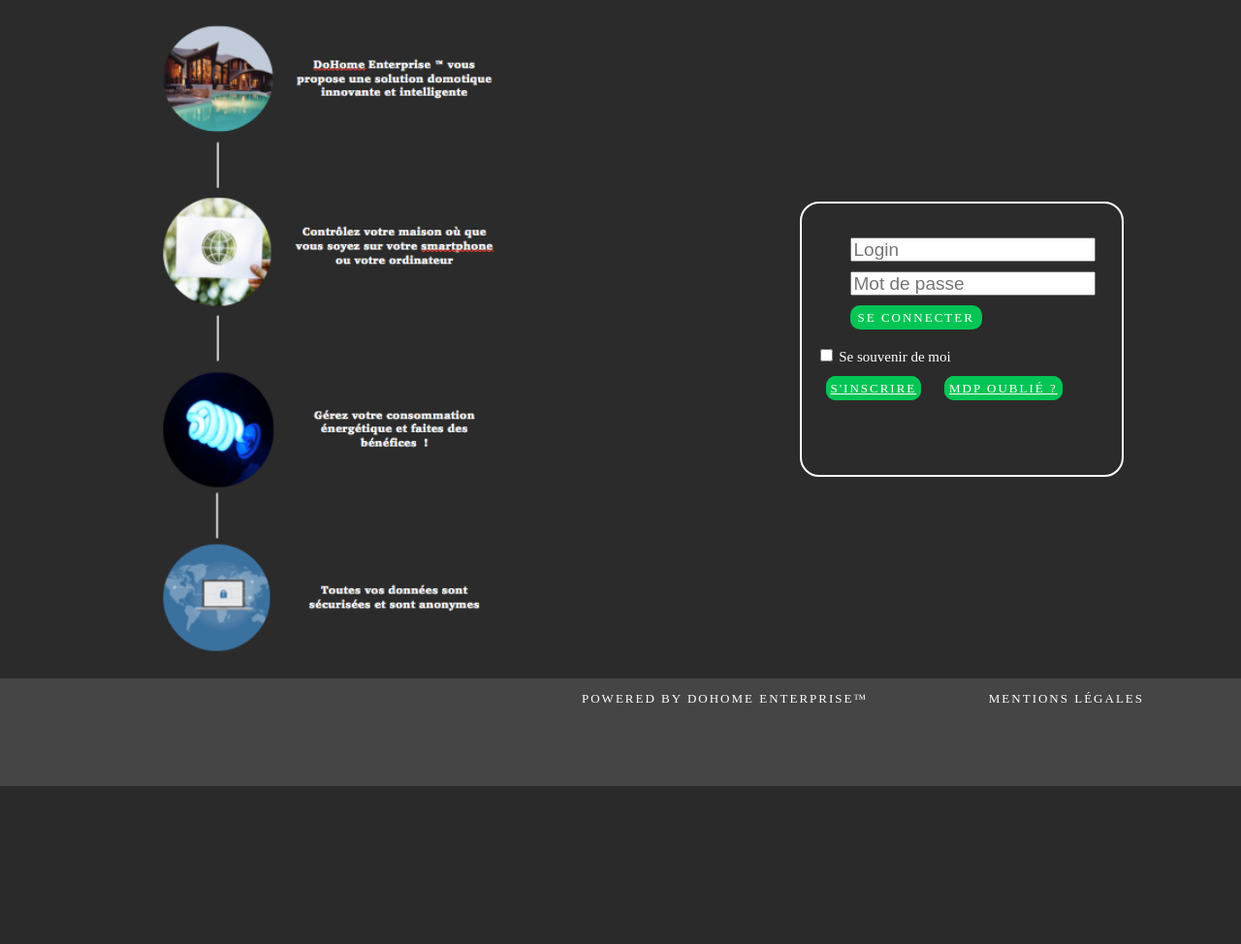
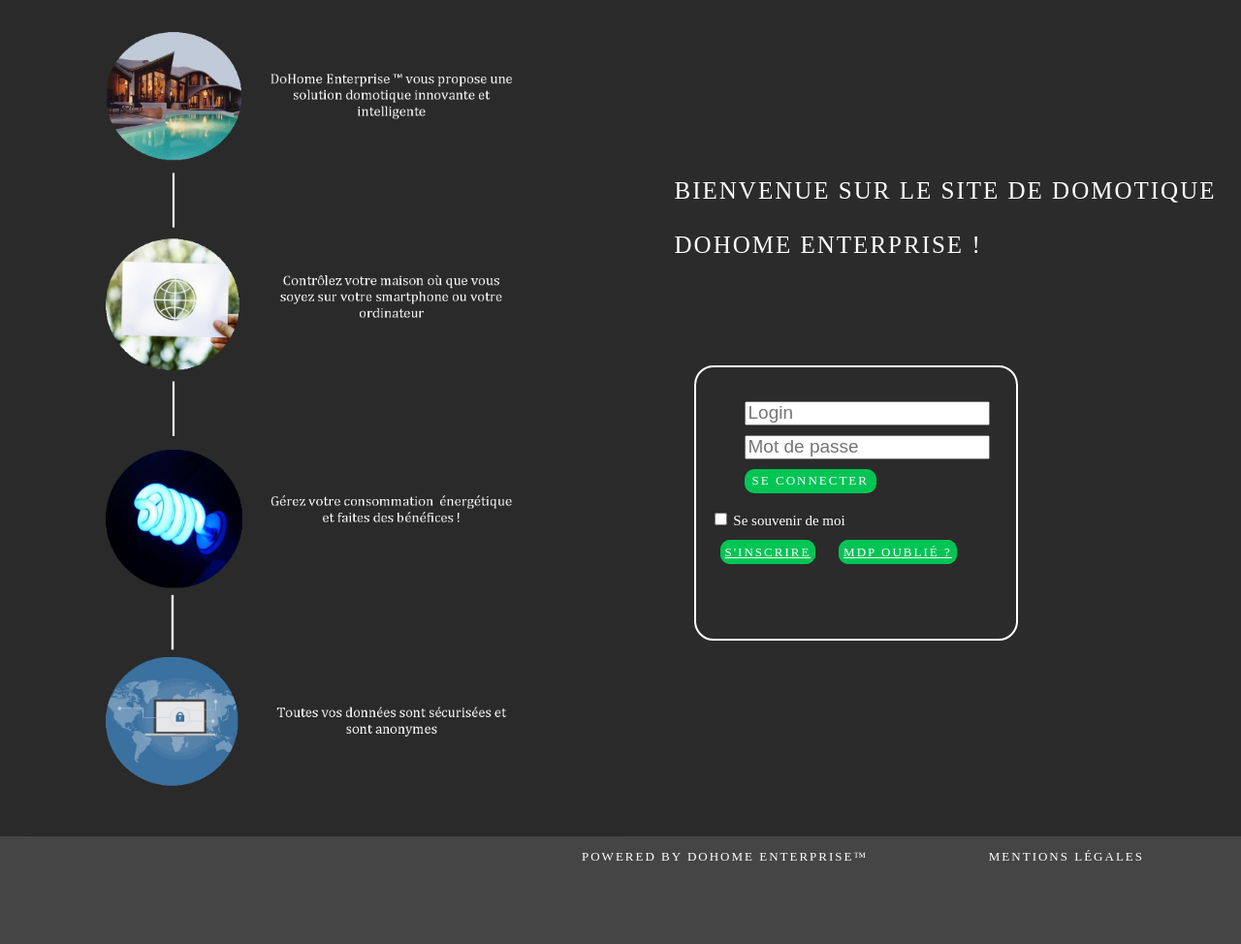
Before and after one commit to Nicolass-B/dohome_enterprise, a PHP site: page / in a window 1280 px wide. Shown: the part 120-1094 px from the top of the page at 97% size. Before the commit the page ends 931 px from the top, so only its background shows below. Run offline with PHP 8.4, Linux system fonts and the light colour scheme.

Commit message:
Modification page d'acceuil et haut de page

```diff
--- a/css/style_home.css
+++ b/css/style_home.css
@@ -8,7 +8,7 @@ header {
 
 body {
     background-size: cover;
-    background-image: linear-gradient(to bottom right, #2b2b2b, #2b2b2b);
+    background-image: linear-gradient(to bottom right, #2a2a2a, #2a2a2a);
     margin: 0;
     height: auto;
     width: 100%;
@@ -34,13 +34,6 @@ nav {
     text-transform: uppercase;
     color: white;
 }
- #presentation{
-     width: 500px;
-     height: 700px;
- }
-
-
-
 
 ul {
     list-style: none;
@@ -74,6 +67,16 @@ a:focus {
     display: flex;
     justify-content: space-around;
     align-items: center;
+    order: ;
+}
+
+.bienvenue{
+    margin-bottom: 110px;
+    font-family: PT sans;
+    font-size: 25px;
+    letter-spacing: 2px;
+    text-transform: uppercase;
+    color: white;
 }
 
 .container {
@@ -144,3 +147,8 @@ input[type=submit] {
     margin: 10px;
     padding: 3px;
 }
+
+#presentation{
+    height:863px;
+    width: 619px;
+}
--- a/vue/dashboard.php
+++ b/vue/dashboard.php
@@ -35,6 +35,9 @@
                 </div>
                 <div class="température">
                     <p>Température</p>
+                    <?php $query = "SELECT Valeur FROM dohome.capteurs";
+
+                    ?>
                     <form method="post" action="mode.php">
                         <select name="température" id="température">
                             <option value="15">15°C</option>
--- a/vue/home.php
+++ b/vue/home.php
@@ -32,6 +32,11 @@
         <img id="presentation" src="../vue/img/presentation.png">
     </div>
 
+    <section3>
+        <div class="bienvenue">
+            Bienvenue sur le site de domotique </br></br>
+            DoHome Enterprise !
+        </div>
         <div class="connexion-inscription">
             <form method="POST" action="../controller/traitementConnexion.php">
 
@@ -54,6 +59,8 @@
                 } ?>
             </div>
         </div>
+    </section3>
+
 </div>
 
 
```
Also changed, not shown: vue/img/presentation.png. Lines whose indentation alone changed are shown as unchanged.
